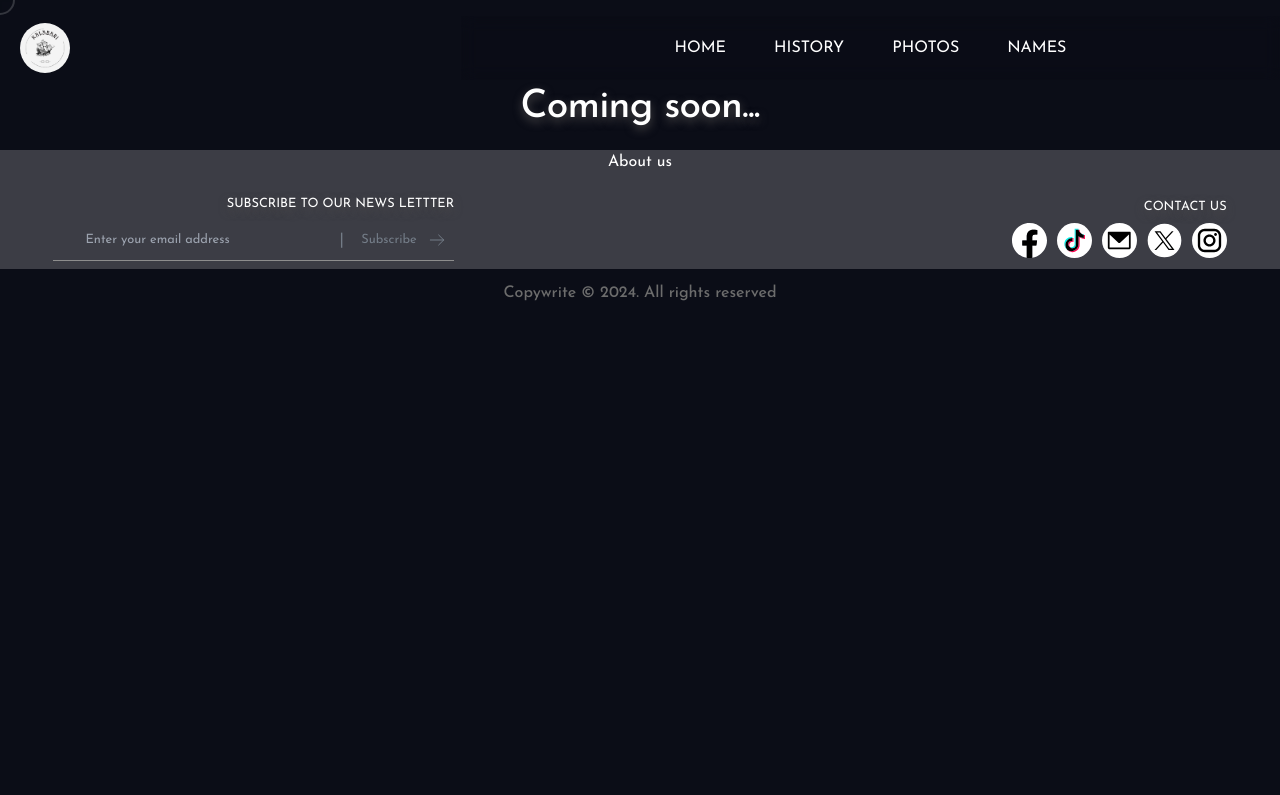
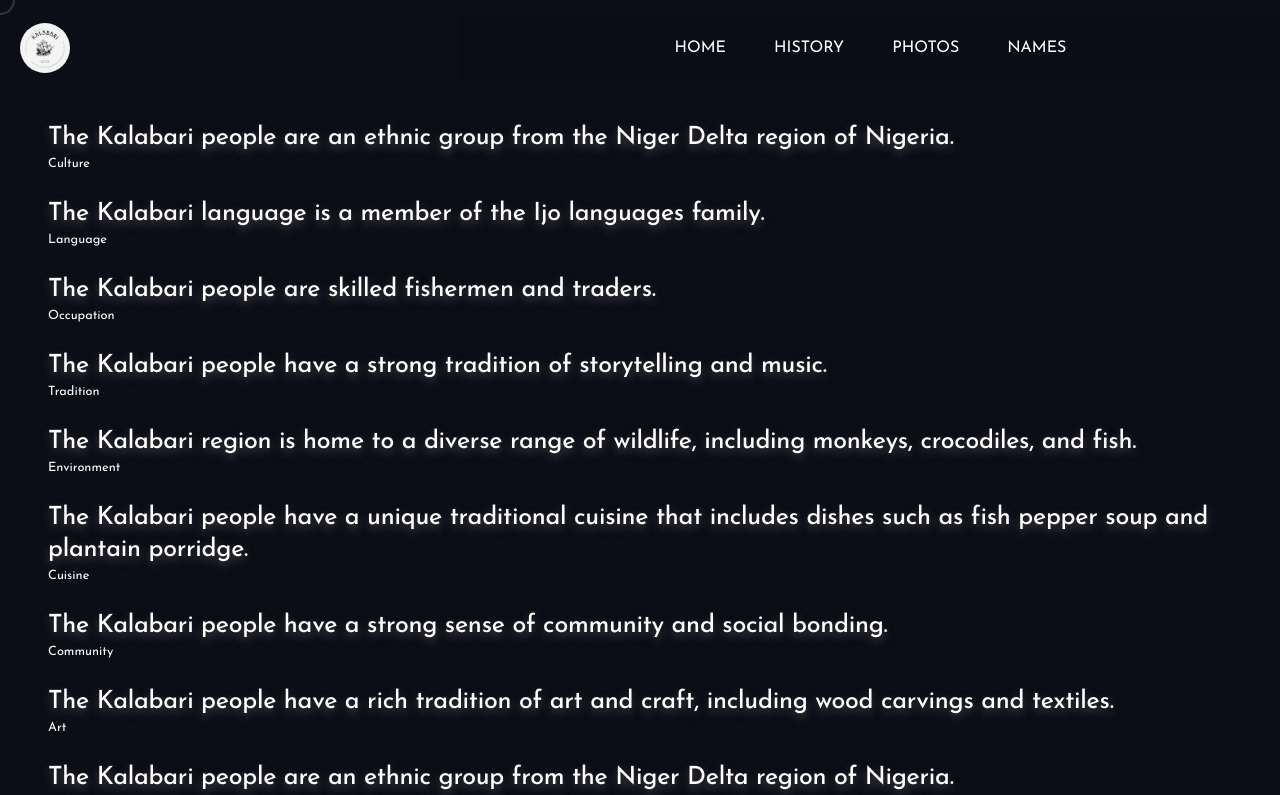
Before and after one commit to Tam-BobManuel/Kalabari, a Next.js app: page /facts in a window 1280 px wide. Shown: the top 795 px of the page. Built offline with nearby package versions, Linux system fonts and the light colour scheme.

Commit message:
add fun facts

```diff
--- a/src/app/facts/page.tsx
+++ b/src/app/facts/page.tsx
@@ -1,9 +1,77 @@
-import Image from "next/image";
+"use client"
+import { useState, useEffect } from 'react';
+import FunFacts from '@/assets/data/funFacts.json';
 
-export default function Facts() {
+const FunFactsPage = () => {
+  const [facts, setFacts] = useState<
+  {
+    category: string;
+    text: string;
+  }[]
+>([]);
+  const [loading, setLoading] = useState(false);
+  const [hasMore, setHasMore] = useState(true);
+
+  useEffect(() => {
+    setFacts(FunFacts);
+  }, []);
+
+  const handleScroll = () => {
+    if (window.scrollY + window.innerHeight >= document.body.offsetHeight) {
+      if (hasMore) {
+        setLoading(true);
+        setTimeout(() => {
+          const newFacts = FunFacts.slice(facts.length, facts.length + 10);
+          setFacts([...facts, ...newFacts]);
+          setLoading(false);
+          if (newFacts.length < 10) {
+            setHasMore(false);
+          }
+        }, 1000); // simulate delay
+      }
+    }
+  };
+
   return (
-    <main className="p-3">
-      <h1 className="text-4xl text-center">Coming soon...</h1>
-    </main>
+    <div
+      className="container mx-auto p-4 pt-6 md:p-6 lg:p-12 bg-darkk"
+      onScroll={handleScroll}
+    >
+      {facts.map((fact, index) => (
+        <div
+          key={index}
+          // style={{
+          //   position: 'relative',
+          //   top: `${Math.random() * 100}%`,
+          //   left: `${Math.random() * 100}%`,
+          //   textAlign: 'center',
+          // }}
+        >
+          <h2 className="text-2xl">{fact.text}</h2>
+          <p className="text-sm">{fact.category}</p>
+          <br />
+        </div>
+      ))}
+      {loading && (
+        <div className="text-center">
+          <svg
+            className="animate-spin h-8 w-8 text-gray-500"
+            viewBox="0 0 24 24"
+          >
+            <circle
+              className="opacity-25"
+              cx="12"
+              cy="12"
+              r="12"
+              fill="none"
+              stroke="currentColor"
+              strokeWidth="4"
+            />
+          </svg>
+        </div>
+      )}
+    </div>
   );
-}
+};
+
+export default FunFactsPage;
--- /dev/null
+++ b/src/assets/data/FunFacts.Json
@@ -0,0 +1,98 @@
+[
+    {
+      "category": "Culture",
+      "text": "The Kalabari people are an ethnic group from the Niger Delta region of Nigeria."
+    },
+    {
+      "category": "Language",
+      "text": "The Kalabari language is a member of the Ijo languages family."
+    },
+    {
+      "category": "Occupation",
+      "text": "The Kalabari people are skilled fishermen and traders."
+    },
+    {
+      "category": "Tradition",
+      "text": "The Kalabari people have a strong tradition of storytelling and music."
+    },
+    {
+      "category": "Environment",
+      "text": "The Kalabari region is home to a diverse range of wildlife, including monkeys, crocodiles, and fish."
+    },
+    {
+      "category": "Cuisine",
+      "text": "The Kalabari people have a unique traditional cuisine that includes dishes such as fish pepper soup and plantain porridge."
+    },
+    {
+      "category": "Community",
+      "text": "The Kalabari people have a strong sense of community and social bonding."
+    },
+    {
+      "category": "Art",
+      "text": "The Kalabari people have a rich tradition of art and craft, including wood carvings and textiles."
+    },
+    {
+        "category": "Culture",
+        "text": "The Kalabari people are an ethnic group from the Niger Delta region of Nigeria."
+      },
+      {
+        "category": "Language",
+        "text": "The Kalabari language is a member of the Ijo languages family."
+      },
+      {
+        "category": "Occupation",
+        "text": "The Kalabari people are skilled fishermen and traders."
+      },
+      {
+        "category": "Tradition",
+        "text": "The Kalabari people have a strong tradition of storytelling and music."
+      },
+      {
+        "category": "Environment",
+        "text": "The Kalabari region is home to a diverse range of wildlife, including monkeys, crocodiles, and fish."
+      },
+      {
+        "category": "Cuisine",
+        "text": "The Kalabari people have a unique traditional cuisine that includes dishes such as fish pepper soup and plantain porridge."
+      },
+      {
+        "category": "Community",
+        "text": "The Kalabari people have a strong sense of community and social bonding."
+      },
+      {
+        "category": "Art",
+        "text": "The Kalabari people have a rich tradition of art and craft, including wood carvings and textiles."
+      },
+      {
+        "category": "Fashion",
+        "text": "The Kalabari people have a unique traditional dress that includes colorful robes and headgear."
+      },
+      {
+        "category": "Festivals",
+        "text": "The Kalabari people have a strong tradition of festivals and celebrations, including the annual Kalabari Day celebration."
+      },
+      {
+        "category": "History",
+        "text": "The Kalabari region is home to several historic sites, including the Kalabari Kingdom and the Tomb of King Amakiri."
+      },
+      {
+        "category": "Medicine",
+        "text": "The Kalabari people are known for their expertise in traditional medicine and herbal remedies."
+      },
+      {
+        "category": "Music",
+        "text": "The Kalabari people have a rich tradition of music and dance, including the popular Kalabari masquerade dance."
+      },
+      {
+        "category": "Hospitality",
+        "text": "The Kalabari people have a strong sense of hospitality and welcome visitors with open arms."
+      },
+      {
+        "category": "Markets",
+        "text": "The Kalabari region is home to several markets, including the popular Kalabari Market."
+      },
+      {
+        "category": "Storytelling",
+        "text": "The Kalabari people have a strong tradition of storytelling and oral history."
+      }
+  ]
```
